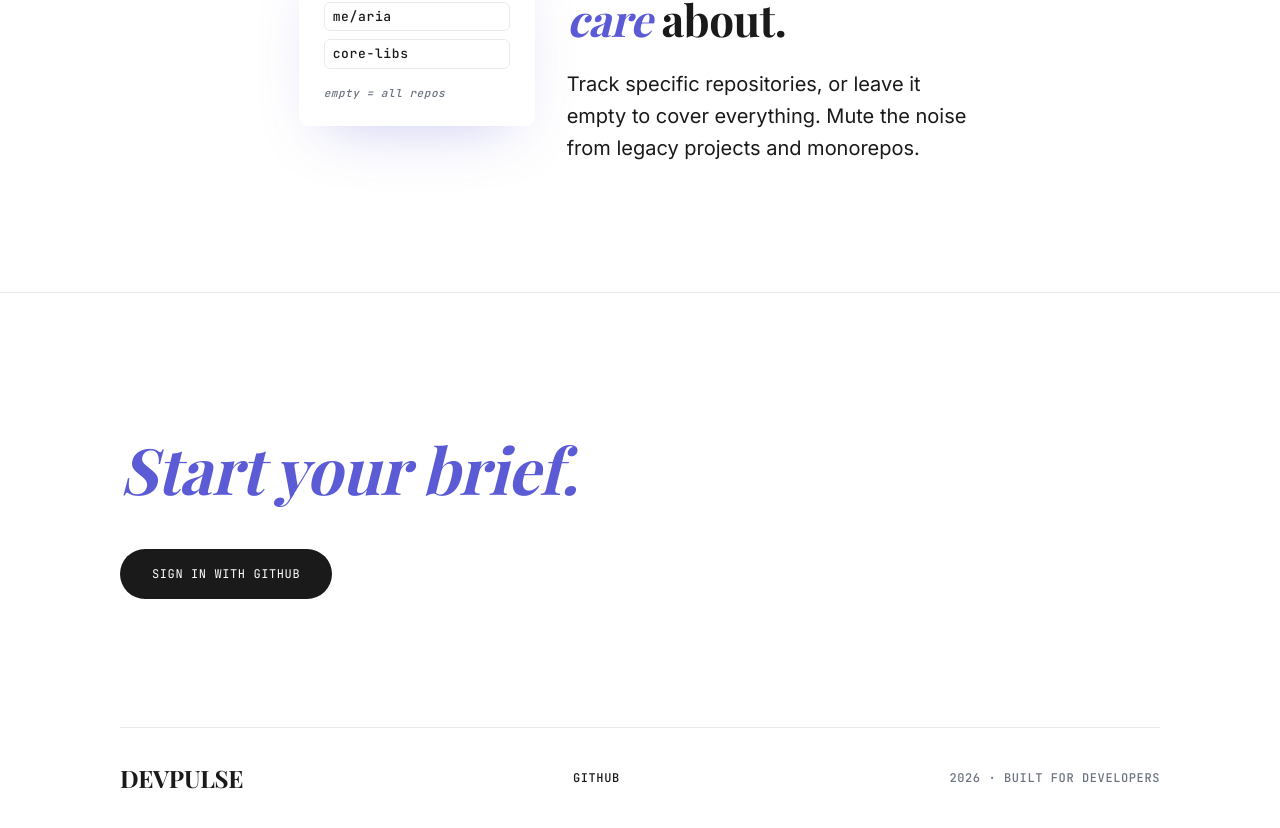
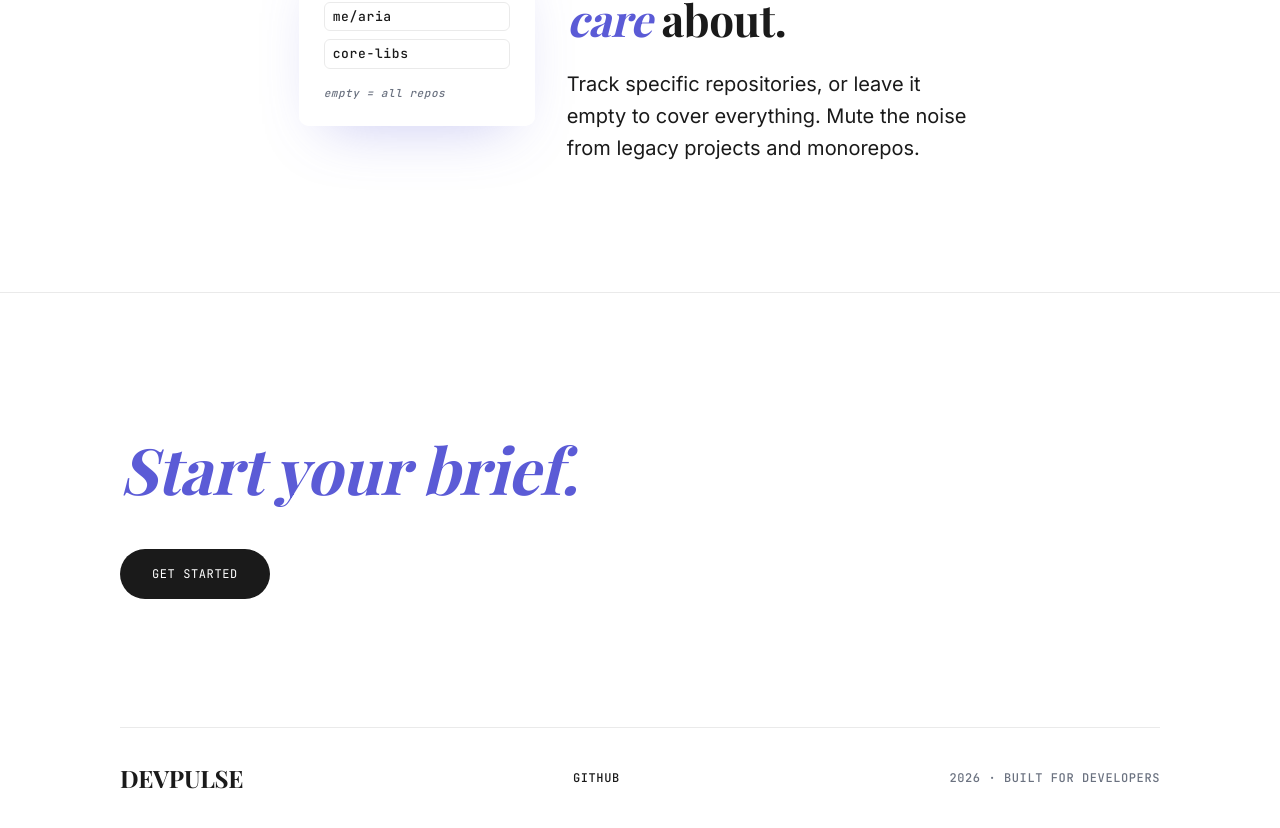
Before and after one commit to HardityaGhuman/DevPulse, a React (Vite) app in the folder frontend/: page / in a window 1280 px wide. Shown: the part 2535-3363 px from the top of the page. Built offline with nearby package versions, Linux system fonts and the light colour scheme; no server answers; a web font is replaced by a local one.

Commit message:
feat(frontend): dashboard log out button; redirect signed-in users to dashboard; distinct footer CTA

```diff
--- a/frontend/src/pages/Dashboard.jsx
+++ b/frontend/src/pages/Dashboard.jsx
@@ -18,7 +18,7 @@
 import { useEffect, useMemo, useState } from "react";
 import { Link } from "react-router-dom";
 import { motion } from "framer-motion";
-import { UserButton } from "@clerk/clerk-react";
+import { UserButton, useClerk } from "@clerk/clerk-react";
 import { Lock } from "lucide-react";
 import api from "@/lib/api";
 import DigestSample from "@/components/DigestSample";
@@ -106,6 +106,7 @@ function headlineOf(aiSummary) {
 }
 
 export default function Dashboard() {
+  const { signOut } = useClerk();
   const [loading, setLoading] = useState(true);
   const [error, setError] = useState(null);
   const [profile, setProfile] = useState(null);
@@ -219,7 +220,12 @@ export default function Dashboard() {
           <Link to="/" className="serif" style={{ fontSize: 24, fontWeight: 700, letterSpacing: "-0.02em" }}>
             DEVPULSE
           </Link>
-          <UserButton afterSignOutUrl="/" />
+          <div className="flex items-center gap-4">
+            <button onClick={() => signOut({ redirectUrl: "/" })} className="btn-dark px-6 py-3">
+              Log out
+            </button>
+            <UserButton afterSignOutUrl="/" />
+          </div>
         </div>
       </div>
 
--- a/frontend/src/pages/LandingPage.jsx
+++ b/frontend/src/pages/LandingPage.jsx
@@ -4,7 +4,7 @@
   All feature copy is grounded in what the backend actually produces.
 */
 
-import { Link, useNavigate } from "react-router-dom";
+import { Link, useNavigate, Navigate } from "react-router-dom";
 import { useAuth, SignInButton, SignUpButton } from "@clerk/clerk-react";
 import { motion } from "framer-motion";
 import DigestSample from "@/components/DigestSample";
@@ -26,7 +26,7 @@ function Reveal({ children, delay = 0, className = "" }) {
   );
 }
 
-function SignInPill({ className = "" }) {
+function SignInPill({ className = "", label = "Sign in with GitHub" }) {
   const { isSignedIn } = useAuth();
   const navigate = useNavigate();
   if (isSignedIn) {
@@ -38,7 +38,7 @@ function SignInPill({ className = "" }) {
   }
   return (
     <SignInButton mode="modal" forceRedirectUrl="/dashboard">
-      <button className={`btn-dark px-6 py-3 ${className}`}>Sign in with GitHub</button>
+      <button className={`btn-dark px-6 py-3 ${className}`}>{label}</button>
     </SignInButton>
   );
 }
@@ -116,6 +116,12 @@ function MiniCard({ children }) {
 }
 
 export default function LandingPage() {
+  const { isLoaded, isSignedIn } = useAuth();
+
+  // Signed-in users skip the marketing page and land straight on their dashboard.
+  // Wait for Clerk to load first so we don't flash the landing then redirect.
+  if (isLoaded && isSignedIn) return <Navigate to="/dashboard" replace />;
+
   return (
     <div style={{ background: "var(--color-page)" }}>
       {/* masthead */}
@@ -256,7 +262,7 @@ export default function LandingPage() {
             <h2 className="serif italic" style={{ fontSize: 64, fontWeight: 700, color: "var(--color-accent)", margin: "0 0 32px" }}>
               Start your brief.
             </h2>
-            <SignInPill className="px-8 py-4" />
+            <SignInPill className="px-8 py-4" label="Get started" />
           </Reveal>
         </div>
       </section>
```
